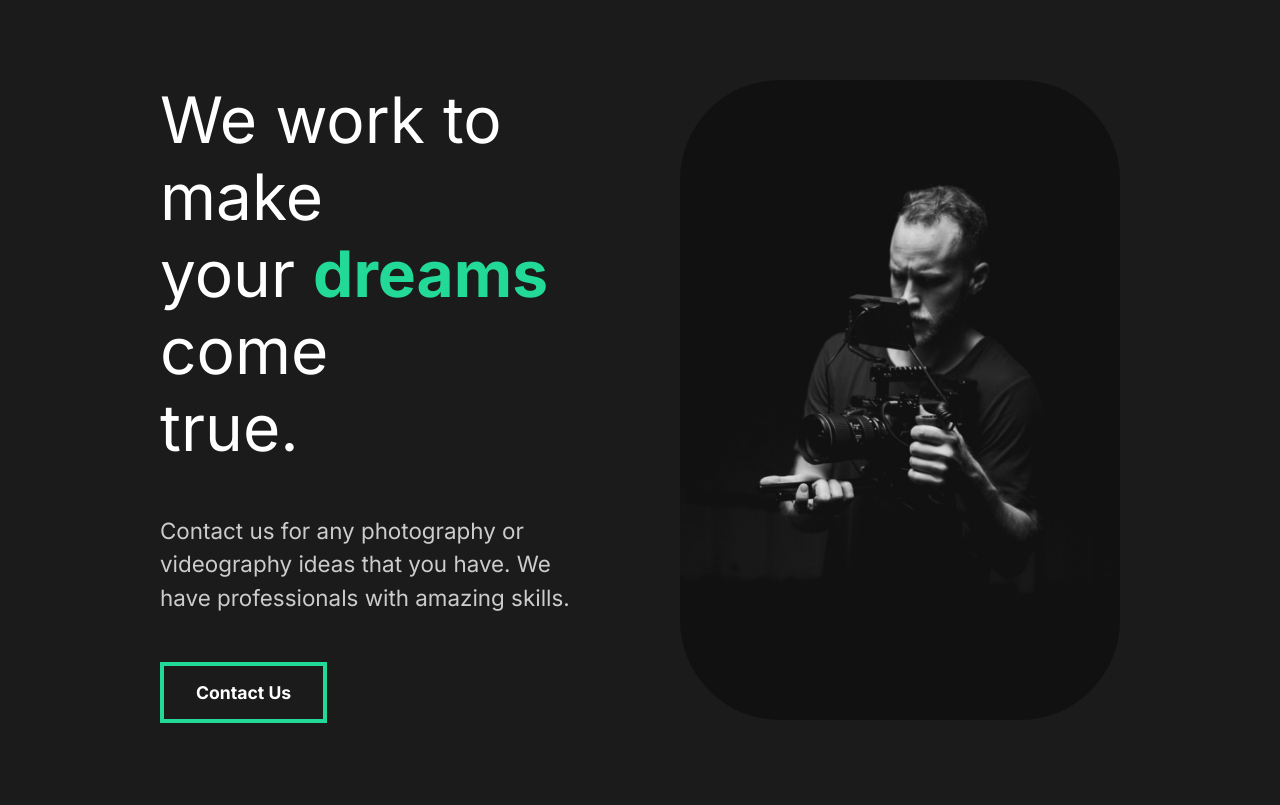
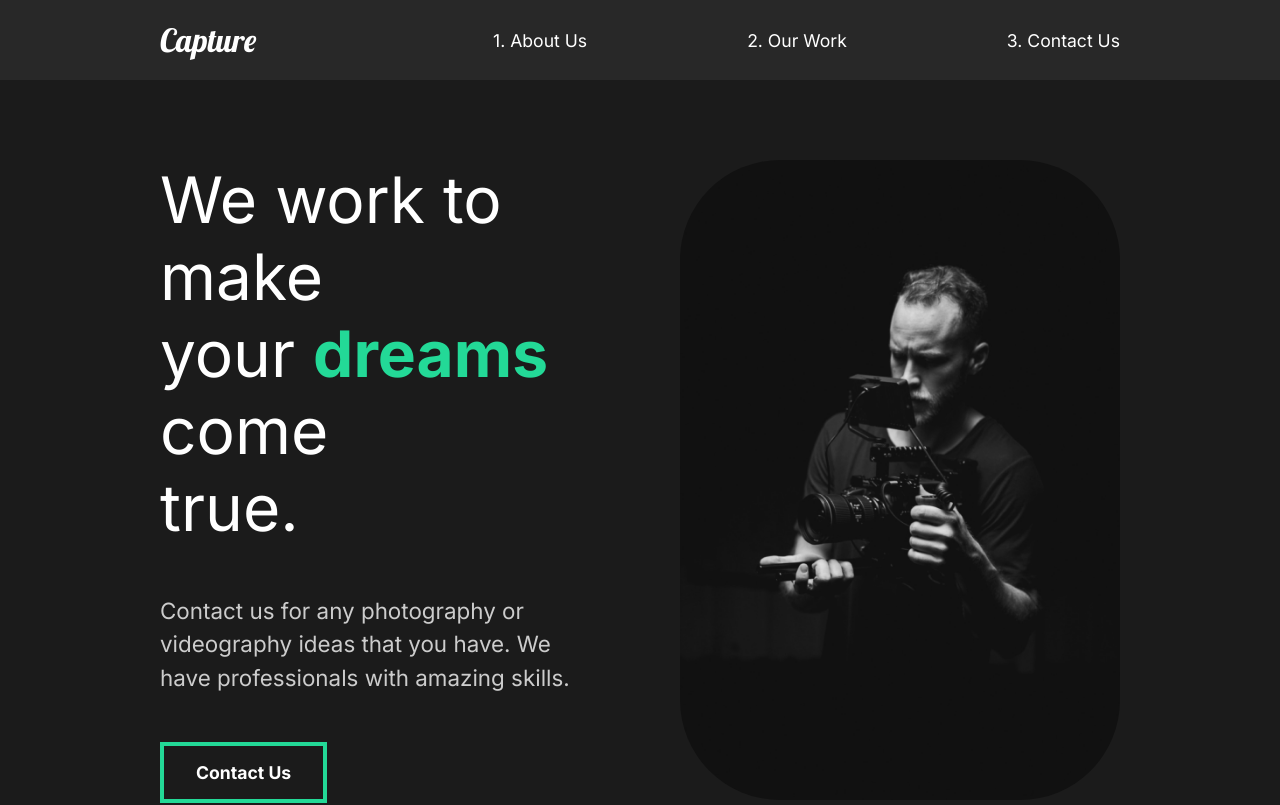
Before and after one commit to jdungao15/capture, a React (Vite) app: page / in a window 1280 px wide. Shown: the top 805 px of the page. Built offline with nearby package versions, Linux system fonts and the light colour scheme; a web font is replaced by a local one.

Commit message:
added Nav.jsx, and styled the Nav

```diff
--- a/src/App.jsx
+++ b/src/App.jsx
@@ -1,6 +1,7 @@
 import { useState } from 'react'
 import AboutUs from "./pages/AboutUs.jsx";
 import GlobalStyle from "./components/GlobalStyle.jsx";
+import Nav from "./components/Nav.jsx";
 
 
 function App() {
@@ -9,6 +10,7 @@ function App() {
   return (
      <div className="App">
         <GlobalStyle/>
+        <Nav/>
        <AboutUs/>
      </div>
   )
--- /dev/null
+++ b/src/components/Nav.jsx
@@ -0,0 +1,50 @@
+import React from 'react';
+import styled from "styled-components";
+
+const Nav = () => {
+   return (
+      <StyledNav>
+         <h1><a id="logo" href="#">Capture</a></h1>
+         <ul>
+            <li>
+               <a href="#">1. About Us</a>
+            </li>
+            <li>
+               <a href="#">2. Our Work</a>
+            </li>
+            <li>
+               <a href="#">3. Contact Us</a>
+            </li>
+         </ul>
+      </StyledNav>
+   );
+};
+const StyledNav = styled.nav`
+   min-height: 10vh;
+  display: flex;
+  margin: auto;
+  justify-content: space-between;
+  align-items: center;
+  padding: 1rem 10rem;
+  background: #282828;
+  a {
+    color: white;
+    text-decoration: none;
+  }
+  ul {
+    display: flex;
+    list-style:none;
+  }
+  #logo{
+    font-size: 2rem;
+    font-family: "Lobster", cursive;
+    font-weight: lighter;
+  }
+  li {
+    padding-left: 10rem;
+    position: relative;
+  }
+`
+
+
+export default Nav;
```
